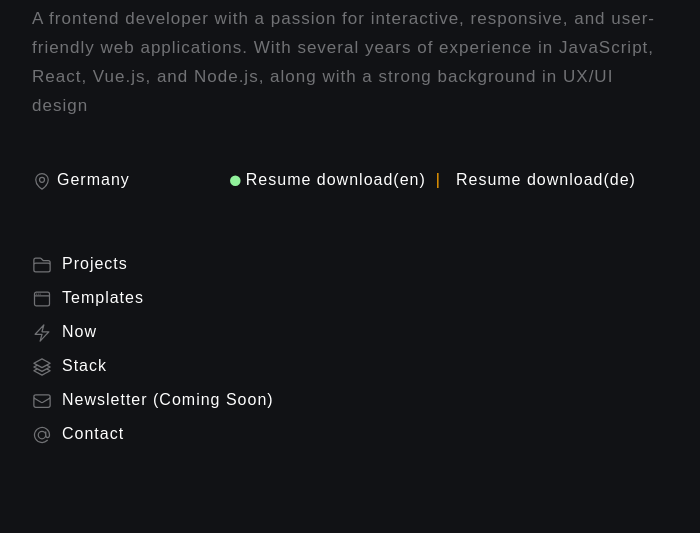
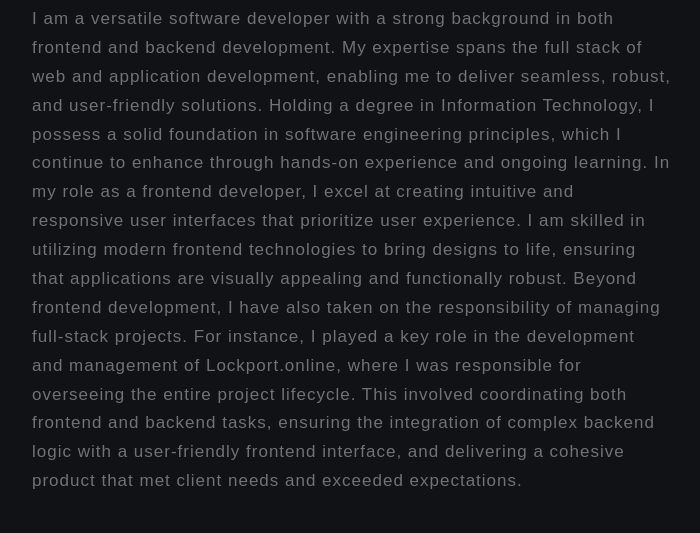
Before and after one commit to ahmadalnaib/ahmad, a plain HTML site: page index.html in a window 1280 px wide. Shown: the part 160-693 px from the top of the page, without its empty margins (208-908 px from the left). Drawn offline with Linux system fonts and the light colour scheme.

Commit message:
add new cv

```diff
--- a/index.html
+++ b/index.html
@@ -52,7 +52,11 @@
     <div class="header">
       <div class="header__title">
         <h1>Ahmad Al-Naib</h1>
-        <p>A frontend developer with a passion for interactive, responsive, and user-friendly web applications. With several years of experience in JavaScript, React, Vue.js, and Node.js, along with a strong background in UX/UI design</p>
+        <p>I am a versatile software developer with a strong background in both frontend and backend development. My expertise spans the full stack of web and application development, enabling me to deliver seamless, robust, and user-friendly solutions. Holding a degree in Information Technology, I possess a solid foundation in software engineering principles, which I continue to enhance through hands-on experience and ongoing learning.
+
+          In my role as a frontend developer, I excel at creating intuitive and responsive user interfaces that prioritize user experience. I am skilled in utilizing modern frontend technologies to bring designs to life, ensuring that applications are visually appealing and functionally robust.
+
+          Beyond frontend development, I have also taken on the responsibility of managing full-stack projects. For instance, I played a key role in the development and management of Lockport.online, where I was responsible for overseeing the entire project lifecycle. This involved coordinating both frontend and backend tasks, ensuring the integration of complex backend logic with a user-friendly frontend interface, and delivering a cohesive product that met client needs and exceeded expectations.</p>
         <div class="flex">
           <div class="flex-child">
             <span><svg xmlns="http://www.w3.org/2000/svg" fill="none" viewBox="0 0 24 24" stroke-width="1.5" stroke="currentColor" class="w-6 h-6">
@@ -71,8 +75,8 @@
 
 
             </span>
-            <a href="./Ahmad-EN.pdf" download="./Ahmad-EN.pdf" class="btn-work" style="margin-left: 5px;">Resume download(en)</a> <span style="margin:0 10px; color: orange;">|</span>
-            <a href="./ahmad-de.pdf" download="./Ahmad-DE.pdf" class="btn-work" style="margin-left: 5px;">Resume download(de)</a>
+            <a href="./Ahmad-EN.pdf" download="./a.pdf" class="btn-work" style="margin-left: 5px;">Resume download</a> <span style="margin:0 10px; color: orange;">|</span>
+
           </div>
         </div>
       </div>
@@ -194,7 +198,7 @@
        <div class="now" id="now">
         <h2 class="now-title">Now</h2>
         <div>
-          <p class="now-last">Last updated:25 May 2024</p>
+          <p class="now-last">Last updated:25 Aug 2024</p>
           <p class="now-what">What I’m working on:</p>
           <ul class="now-ul">
             <li>Building  Mobile App for PDFLY.ai</li>
```
Also changed, not shown: 3 other files.
